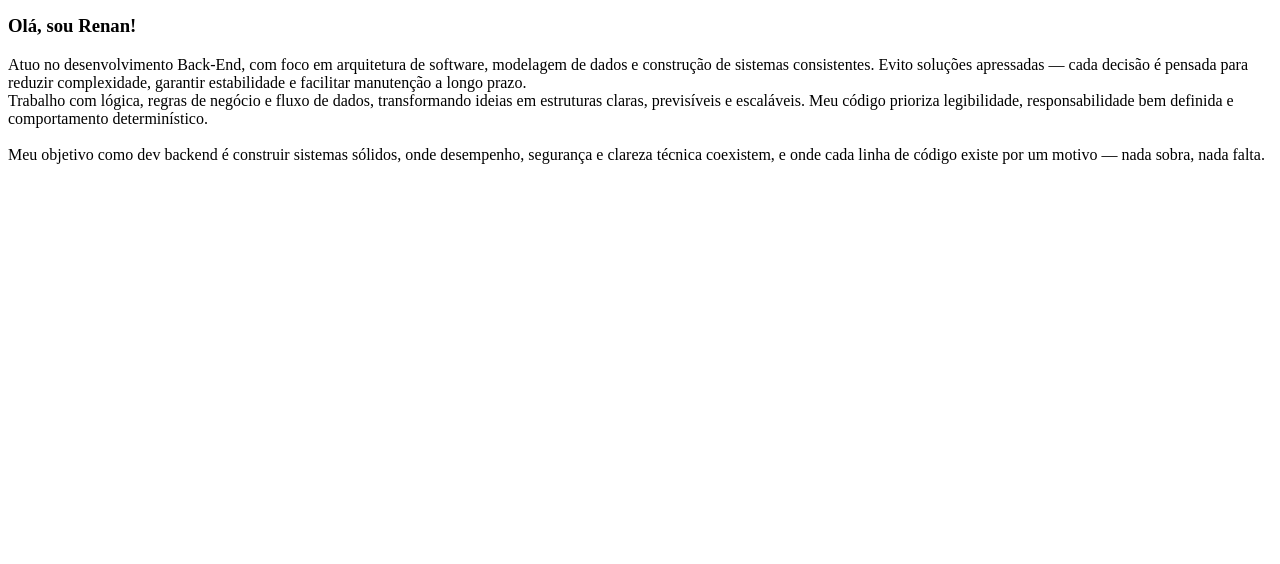
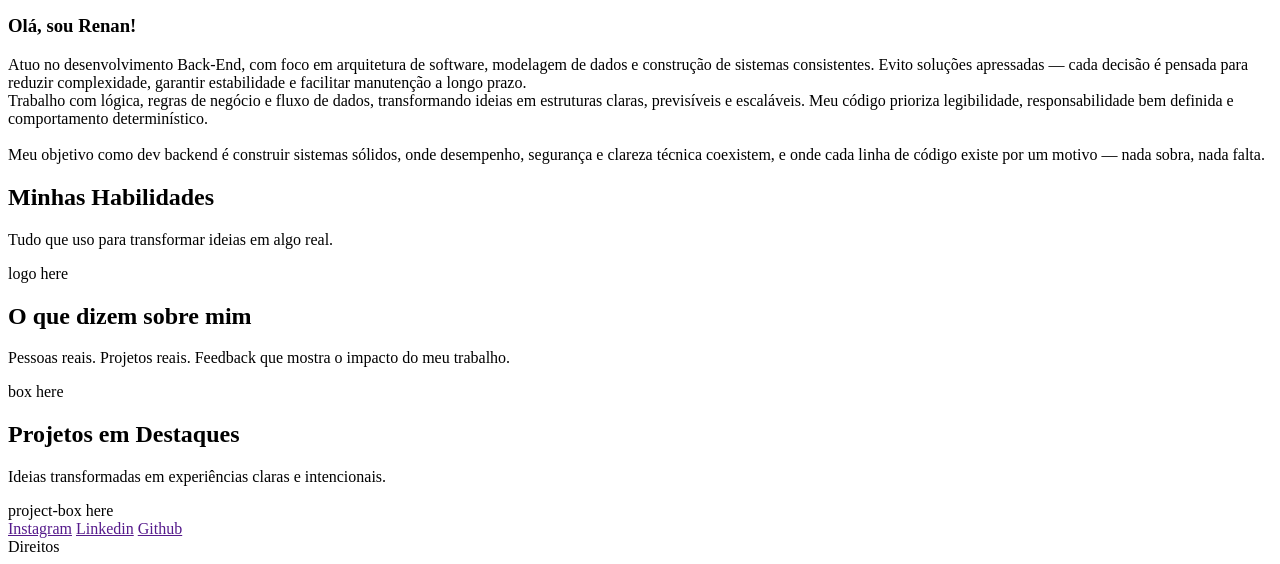
Before and after one commit to Renanntj/Portifolio, a Django app: page / in a window 1280 px wide. Shown: the part 357-921 px from the top of the page. Before the commit the page ends 521 px from the top, so only its background shows below. Run offline with Django 5.2, Linux system fonts and the light colour scheme.

Commit message:
Terminando o HTML puro, breve irei fazer algumas modificações, porem agora vem o css

```diff
--- a/principal/templates/portifolio/partials/footer.html
+++ b/principal/templates/portifolio/partials/footer.html
@@ -1,4 +1,16 @@
 <footer class="principal footer">
 
+    <section class="contato-content">
+        <div class="link-contato">
+
+            <a href="" class="contato-here">Instagram</a>
+            <a href="" class="contato-here">Linkedin</a>
+            <a href="" class="contato-here">Github</a>
+
+        </div>
+        <div class="credits">
+            Direitos
+        </div>
+    </section>
 
 </footer>
--- a/principal/templates/portifolio/partials/main.html
+++ b/principal/templates/portifolio/partials/main.html
@@ -19,5 +19,36 @@ Meu objetivo como dev backend é construir sistemas sólidos, onde desempenho, s
             </div>
         </div>
     </section>
+    <section class="find-me">
+        <div class="find-me-content">
 
+            <div class="find-me-content-text">
+                <h1>Minhas Habilidades</h1>
+                <p>Tudo que uso para transformar ideias em algo real.</p>
+                <div class="logos">
+                    logo here
+                </div>
+            </div>
+        </div>
+    </section>
+    <section class="feedback">
+        <div class="feedback-content">
+            <h1>O que dizem sobre mim</h1>
+            <p>Pessoas reais. Projetos reais. Feedback que mostra o impacto do meu trabalho.</p>
+
+        </div>
+        <div class="feedback-box">
+            box here
+        </div>
+    </section>
+    <section class="projects-here">
+        <div class="projects-here-content">
+            <h1>Projetos em Destaques</h1>
+            <p>Ideias transformadas em experiências claras e intencionais.</p>
+            <div class="project-box">
+                project-box here
+            </div>
+        </div>
+
+    </section>
 </main>
```
